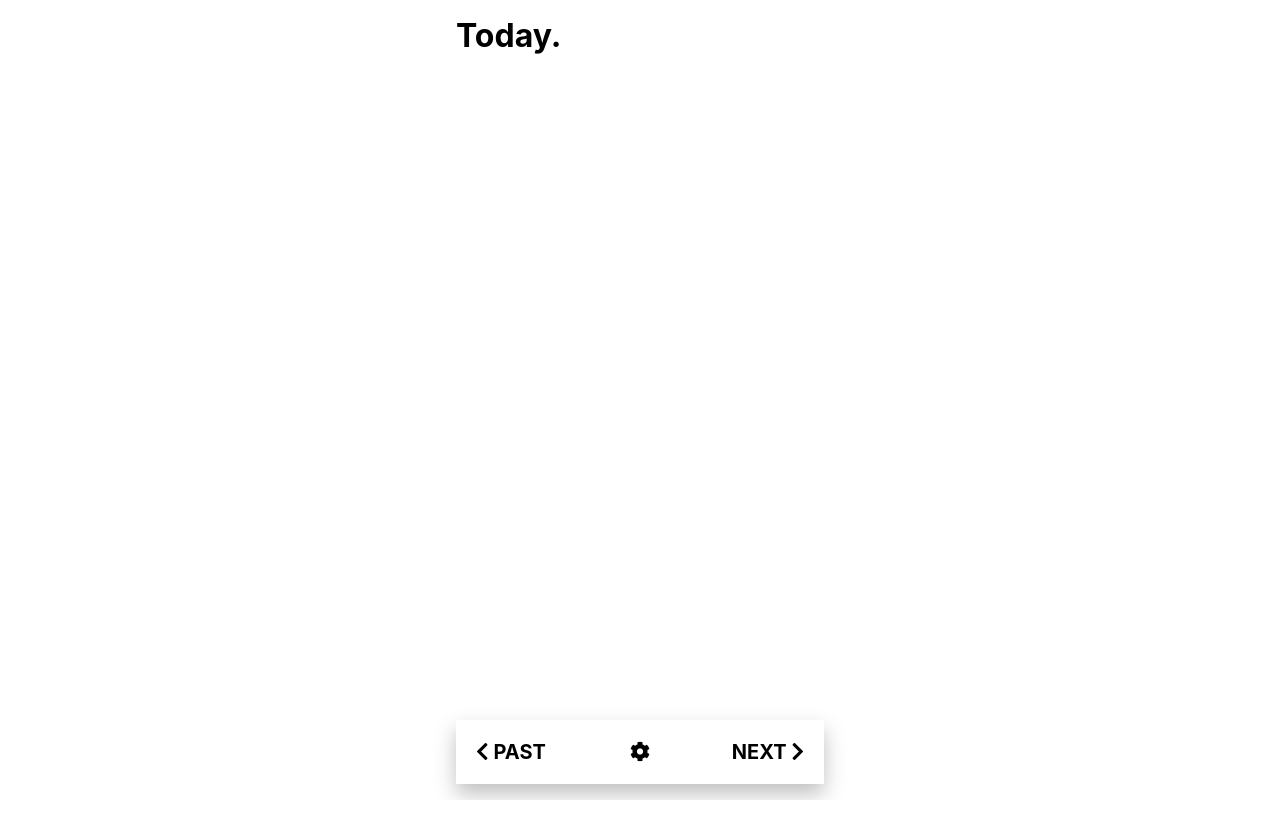
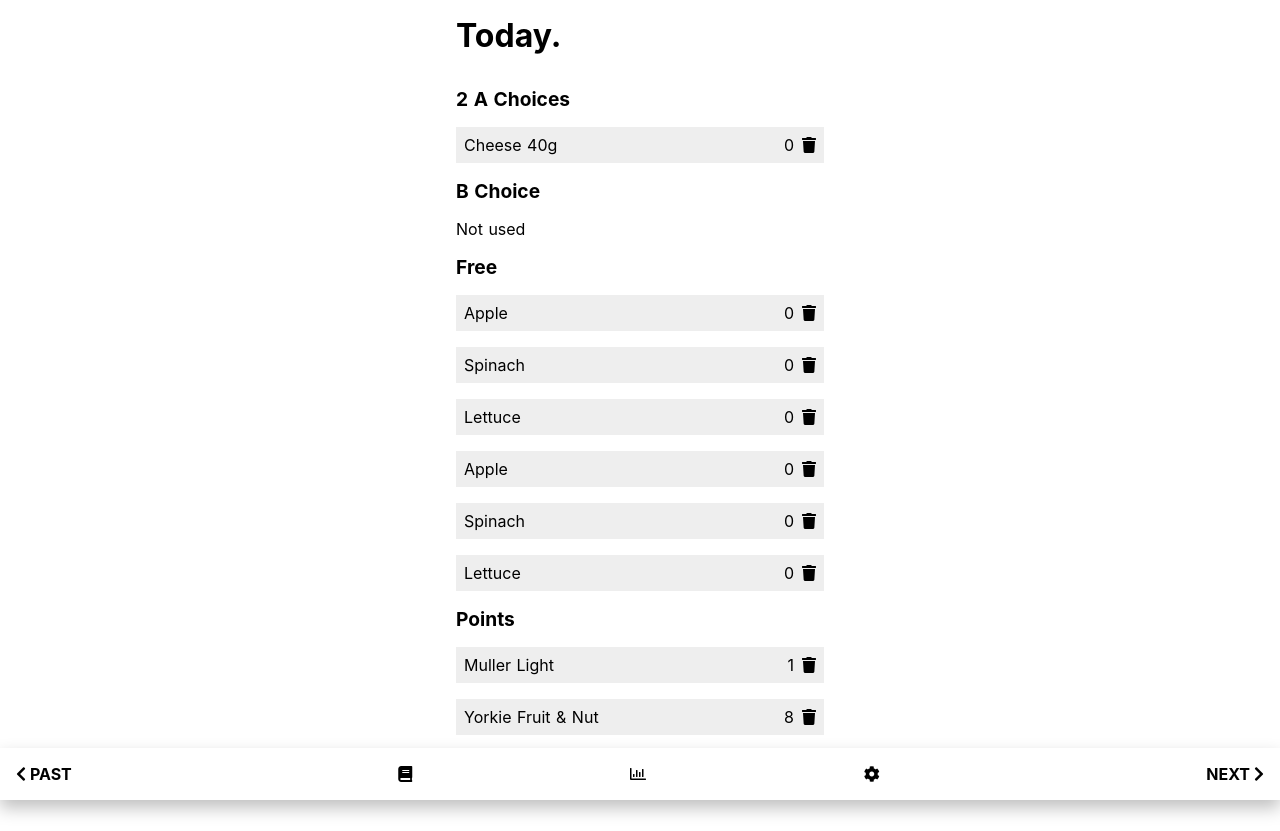
Before and after one commit to phazonoverload/sw-food-diary, a Nuxt app: page /record in a window 1280 px wide. Before the commit the page ends 800 px from the top, so only its background shows below. Built offline with nearby package versions, Linux system fonts and the light colour scheme; a web font is replaced by a local one.

Commit message:
Working changes

```diff
--- /dev/null
+++ b/components/Items.vue
@@ -0,0 +1,38 @@
+<template>
+  <div>
+    <div class="items" v-if="items.length > 0">
+      <div class="item" v-for="item in items" :key="item.key">
+        <span class="desc">{{ item.desc }}</span>
+        <div class="right">
+          <span class="value">{{ item.points }}</span>
+          <i class="fas fa-trash"></i>
+        </div>
+      </div>
+    </div>
+    <div class="no-items" v-else>Not used</div>
+  </div>
+</template>
+
+<script>
+export default {
+  props: ["items"]
+};
+</script>
+
+<style scoped>
+.item {
+  margin-top: 1em;
+  margin-bottom: 1em;
+  background: #eee;
+  padding: 0.5em;
+  display: flex;
+  justify-content: space-between;
+}
+.no-items {
+  margin-top: 1em;
+  margin-bottom: 1em;
+}
+.item i {
+  margin-left: 0.5em;
+}
+</style>
--- a/components/Nav.vue
+++ b/components/Nav.vue
@@ -1,18 +1,30 @@
 <template>
   <div id="nav">
-    <div class="left">
+    <div class="left" v-if="JSON.parse(this.showDatePicker)">
       <i class="fas fa-chevron-left"></i>
       <span>Past</span>
     </div>
+    <n-link to="/record" class="record">
+      <i class="fas fa-book"></i>
+    </n-link>
+    <n-link to="/week" class="week">
+      <i class="far fa-chart-bar"></i>
+    </n-link>
     <n-link to="/settings" class="settings">
       <i class="fas fa-cog"></i>
     </n-link>
-    <div class="right">
+    <div class="right" v-if="JSON.parse(this.showDatePicker)">
       <span>Next</span>
       <i class="fas fa-chevron-right"></i>
     </div>
   </div>
 </template>
+
+<script>
+export default {
+  props: ["showDatePicker"]
+};
+</script>
 
 <style scoped>
 #nav {
@@ -23,10 +35,9 @@
   flex-direction: row;
   text-transform: uppercase;
   font-weight: bold;
-  font-size: 1.25em;
 }
 #nav > * {
-  flex: 1;
+  flex: auto;
 }
 .left {
   text-align: left;
@@ -34,7 +45,9 @@
 .left i {
   margin-right: 0.25em;
 }
-.settings {
+.settings,
+.week,
+.record {
   text-align: center;
   color: inherit;
 }
--- a/layouts/default.vue
+++ b/layouts/default.vue
@@ -47,4 +47,35 @@ html {
 a {
   color: var(--theme);
 }
+
+#title {
+  margin-bottom: 2rem;
+}
+
+.input-group {
+  margin-bottom: 2em;
+}
+
+.input-group label {
+  text-transform: uppercase;
+  font-weight: bold;
+  display: block;
+}
+
+.input-group input {
+  width: 100%;
+  display: block;
+  border: 2px solid lightgrey;
+}
+
+.input-group input:focus {
+  border-color: var(--theme);
+}
+
+input[type="submit"] {
+  background: var(--theme);
+  color: white;
+  padding: 0.5em 1.5em;
+  -webkit-appearance: none;
+}
 </style>
--- a/pages/index.vue
+++ b/pages/index.vue
@@ -1,7 +1,7 @@
 <template>
   <div id="page">
     <div class="content">
-      <h1>Track your food.</h1>
+      <h1 id="title">Track your food.</h1>
       <p>Record food as you eat it.</p>
       <p>Keep on top of your points.</p>
       <p>Share easily with your consultant.</p>
--- a/pages/login/index.vue
+++ b/pages/login/index.vue
@@ -1,5 +1,6 @@
 <template>
   <div>
-    <h1>Login.</h1>
+    <h1 id="title">Login.</h1>
+    <n-link to="/record">Assume login successful</n-link>
   </div>
 </template>
--- a/pages/record/index.vue
+++ b/pages/record/index.vue
@@ -1,17 +1,116 @@
 <template>
   <div id="page">
     <div class="content">
-      <h1>Today.</h1>
+      <h1 id="title">Today.</h1>
+      <h2>2 A Choices</h2>
+      <Items :items="hea"/>
+      <h2>B Choice</h2>
+      <Items :items="heb"/>
+      <h2>Free</h2>
+      <Items :items="free"/>
+      <h2>Points</h2>
+      <Items :items="points"/>
     </div>
-    <Nav/>
+    <Nav id="nav" showDatePicker="true"/>
   </div>
 </template>
 
 <script>
 import Nav from "~/components/Nav";
+import Items from "~/components/Items";
 export default {
+  data() {
+    return {
+      record: [
+        {
+          desc: "Muller Light",
+          points: 1,
+          type: "points",
+          speed: false,
+          key: Math.random()
+        },
+        {
+          desc: "Yorkie Fruit & Nut",
+          points: 8,
+          type: "points",
+          speed: false,
+          key: Math.random()
+        },
+        {
+          desc: "Cheese 40g",
+          points: 0,
+          type: "a",
+          speed: false,
+          key: Math.random()
+        },
+        {
+          desc: "Apple",
+          points: 0,
+          type: "free",
+          speed: false,
+          key: Math.random()
+        },
+        {
+          desc: "Spinach",
+          points: 0,
+          type: "free",
+          speed: true,
+          key: Math.random()
+        },
+        {
+          desc: "Lettuce",
+          points: 0,
+          type: "free",
+          speed: true,
+          key: Math.random()
+        },
+        {
+          desc: "Apple",
+          points: 0,
+          type: "free",
+          speed: false,
+          key: Math.random()
+        },
+        {
+          desc: "Spinach",
+          points: 0,
+          type: "free",
+          speed: true,
+          key: Math.random()
+        },
+        {
+          desc: "Lettuce",
+          points: 0,
+          type: "free",
+          speed: true,
+          key: Math.random()
+        }
+      ]
+    };
+  },
+  methods: {
+    updateRecord() {}
+  },
+  computed: {
+    hea() {
+      return this.record.filter(item => item.type == "a");
+    },
+    heb() {
+      return this.record.filter(item => item.type == "b");
+    },
+    points() {
+      return this.record.filter(item => item.type == "points");
+    },
+    free() {
+      return this.record.filter(item => item.type == "free");
+    },
+    totalPoints() {
+      return this.record.reduce((acc, item) => acc + item.points, 0);
+    }
+  },
   components: {
-    Nav
+    Nav,
+    Items
   }
 };
 </script>
@@ -23,4 +122,16 @@ export default {
   flex-direction: column;
   justify-content: space-between;
 }
+.content {
+  padding-bottom: 4em;
+}
+h2 {
+  font-size: 1.2em;
+}
+#nav {
+  position: fixed;
+  bottom: 0;
+  left: 0;
+  width: 100%;
+}
 </style>
```
